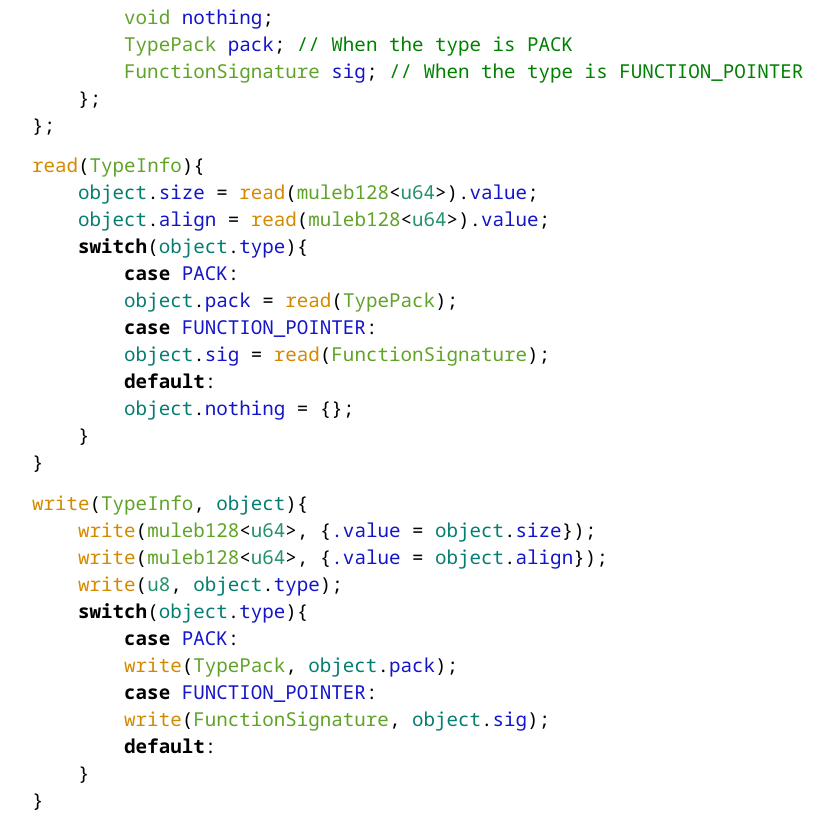
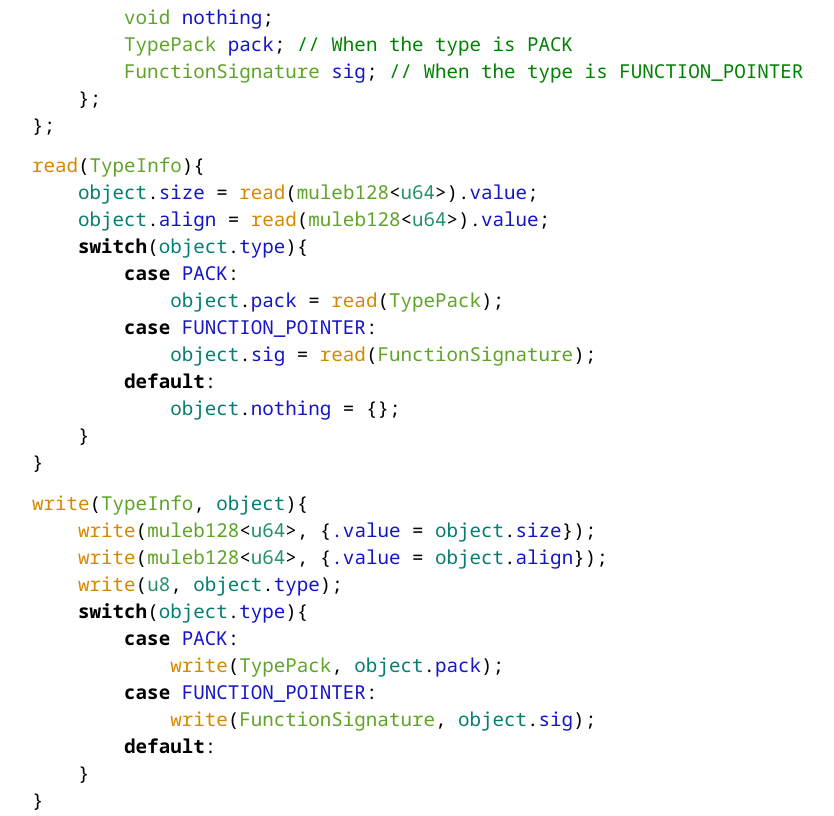
Before and after one commit to marralesfios/bcc, a website: page docs/sspec.html in a window 1280 px wide. Shown: the part 8370-9186 px from the top of the page, without its empty margins (128-962 px from the left). Drawn offline with Linux system fonts and the light colour scheme.

Commit message:
this is more important

```diff
--- a/docs/sspec.css
+++ b/docs/sspec.css
@@ -33,7 +33,7 @@ code.sspec{
     margin-left: 4ch;
 }
 .sspec-switch>:not(:first-child,.sspec-case){
-    margin-left: 8ch;
+    margin-left: 8ch !important;
 }
 .sspec-comment{
     color: green;
```
